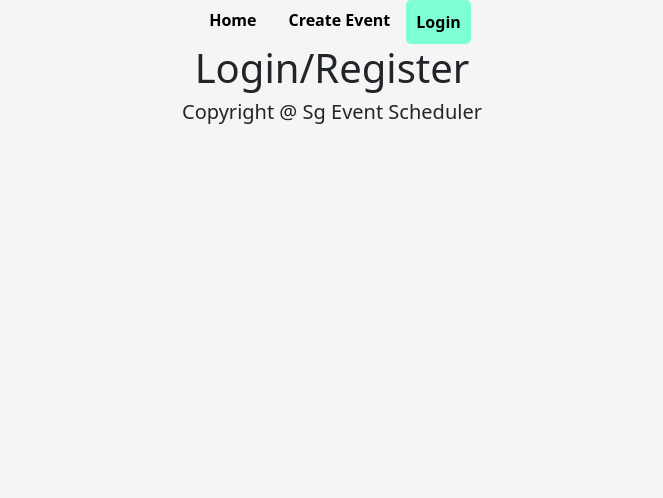
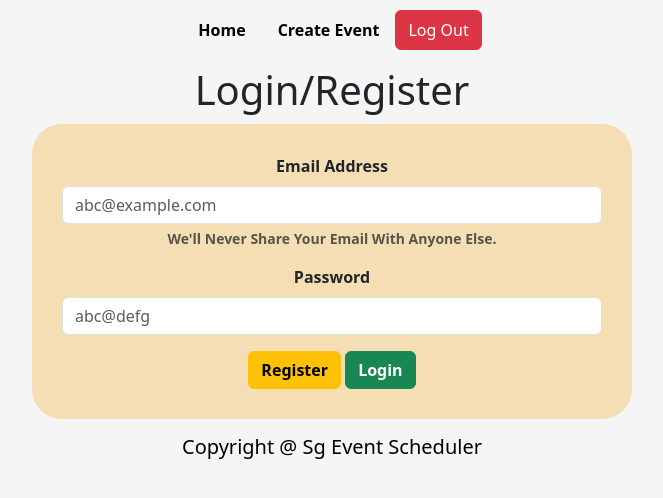
Before and after one commit to soumwadeep/Event-Calendar, a React (Vite) app: page /Login in a window 1280 px wide. Shown: the top 498 px of the page, without its empty margins (308-971 px from the left). Built offline with nearby package versions, Linux system fonts and the light colour scheme; no server answers; sample sign-in values are in the browser's storage.

Commit message:
Added Login Register

```diff
--- a/package.json
+++ b/package.json
@@ -11,10 +11,13 @@
   },
   "dependencies": {
     "date-fns": "^3.2.0",
+    "firebase": "^10.7.2",
     "react": "^18.2.0",
     "react-big-calendar": "^1.8.6",
+    "react-datepicker": "^5.1.0",
     "react-dom": "^18.2.0",
-    "react-router-dom": "^6.21.3"
+    "react-router-dom": "^6.21.3",
+    "sweetalert2": "^11.10.4"
   },
   "devDependencies": {
     "@types/react": "^18.2.43",
--- /dev/null
+++ b/src/components/FirebaseConfig.jsx
@@ -0,0 +1,17 @@
+import { initializeApp } from "firebase/app";
+import { getAuth } from "firebase/auth";
+import { getFirestore } from "firebase/firestore";
+
+const firebaseConfig = {
+  apiKey: "AIzaSyCILNnKp0FKtVEz3TNZlwFAA3eo6qO_m4o",
+  authDomain: "event-scheduler-11708.firebaseapp.com",
+  projectId: "event-scheduler-11708",
+  storageBucket: "event-scheduler-11708.appspot.com",
+  messagingSenderId: "33533737447",
+  appId: "1:33533737447:web:a73e30f4999d9bd79f2542",
+};
+
+// Initialize Firebase
+export const app = initializeApp(firebaseConfig);
+export const auth = getAuth(app);
+export const db = getFirestore(app);
--- a/src/components/Footer.jsx
+++ b/src/components/Footer.jsx
@@ -1,9 +1,13 @@
+import { Link } from "react-router-dom";
+
 const Footer = () => {
   return (
-    <div>
-      <h5>Copyright @ Sg Event Scheduler</h5>
+    <div className="mt-3 fw-bold">
+      <Link className="nav-link" to="/Home">
+        <h5>Copyright @ Sg Event Scheduler</h5>
+      </Link>
     </div>
-  )
-}
+  );
+};
 
-export default Footer
+export default Footer;
--- a/src/components/Navbar.jsx
+++ b/src/components/Navbar.jsx
@@ -1,8 +1,41 @@
 import { NavLink } from "react-router-dom";
+import { auth } from "./FirebaseConfig";
+import { onAuthStateChanged, signOut } from "firebase/auth";
+import { useState } from "react";
+import Swal from "sweetalert2";
 
 const Navbar = () => {
+  const [userEmail, setUserEmail] = useState("");
+  const [isLoggingOut, setIsLoggingOut] = useState(false);
+  onAuthStateChanged(auth, (user) => {
+    if (user) {
+      setUserEmail(user.email);
+    }
+    // else {
+    //   console.log("User Is Not Logged In.");
+    // }
+  });
+
+  const handleLogOut = async (e) => {
+    setIsLoggingOut(true);
+    try {
+      await signOut(auth);
+      Swal.fire(
+        "Logged Out Successfully!",
+        "We Hope To See You Soon...",
+        "success"
+      );
+      window.location.replace("/Login");
+    } catch (e) {
+      Swal.fire("Logged Out Failed!", `${e.message}`, "error");
+      console.log(e);
+    } finally {
+      setIsLoggingOut(false);
+    }
+  };
+
   return (
-    <ul className="nav justify-content-center sticky-top">
+    <ul className="nav justify-content-center sticky-top mb-3">
       <li className="nav-item">
         <NavLink
           to="/Home"
@@ -23,6 +56,15 @@ const Navbar = () => {
           Create Event
         </NavLink>
       </li>
+      {userEmail.length > 0 ? (
+        <button
+          className="btn btn-danger"
+          onClick={handleLogOut}
+          disabled={isLoggingOut}
+        >
+          {isLoggingOut ? "Logging Out..." : "Log Out"}
+        </button>
+      ) : (
         <li className="nav-item">
           <NavLink
             to="/Login"
@@ -33,6 +75,7 @@ const Navbar = () => {
             Login
           </NavLink>
         </li>
+      )}
     </ul>
   );
 };
--- a/src/index.css
+++ b/src/index.css
@@ -1,6 +1,7 @@
 body {
   text-align: center;
   background-color: whitesmoke !important;
+  padding: 10px;
 }
 .nav {
   background: whitesmoke;
@@ -103,8 +104,17 @@ img {
   border-radius: 5px;
   text-decoration: none;
   color: black !important;
+  margin-right: 10px;
 }
 .logo {
   width: 30px;
   height: auto;
 }
+.login-form {
+  max-width: 600px;
+  background: wheat;
+  padding: 30px;
+  border-radius: 30px;
+  margin-top: 10px;
+  font-weight: bold;
+}
--- a/src/pages/CreateEvent.jsx
+++ b/src/pages/CreateEvent.jsx
@@ -1,4 +1,9 @@
+import { useState, useEffect } from "react";
 const CreateEvent = () => {
+  useEffect(() => {
+    document.title = "Create An Event | Event Scheduler";
+    document.description = "Create An Event With Event Scheduler";
+  }, []);
   return (
     <div>
       <h1>Let's Create An Event</h1>
--- a/src/pages/Login.jsx
+++ b/src/pages/Login.jsx
@@ -1,9 +1,129 @@
+import { useState, useEffect } from "react";
+import { auth, db } from "../components/FirebaseConfig";
+import Swal from "sweetalert2";
+import { useNavigate } from "react-router-dom";
+import {
+  createUserWithEmailAndPassword,
+  signInWithEmailAndPassword,
+} from "firebase/auth";
+import { serverTimestamp, setDoc, doc, collection } from "firebase/firestore";
+
 const Login = () => {
+  useEffect(() => {
+    document.title = "Login | Event Scheduler";
+    document.description = "Login To Event Scheduler";
+  }, []);
+
+  const navigate = useNavigate();
+  const [email, setEmail] = useState("");
+  const [password, setPassword] = useState("");
+  const [isSigningIn, setIsSigningIn] = useState(false);
+  const [isSigningUp, setIsSigningUp] = useState(false);
+
+  const handleRegister = async (e) => {
+    e.preventDefault();
+    setIsSigningUp(true);
+    try {
+      // Auth
+      await createUserWithEmailAndPassword(auth, email, password);
+      //   DB
+      const newUserRef = doc(collection(db, "Users"));
+      const data = {
+        EmailId: email,
+        RegisteredAt: serverTimestamp(),
+      };
+      await setDoc(newUserRef, data);
+
+      Swal.fire(
+        "Signed Up Successfully!",
+        `Welcome ${email} To Event Scheduler!`,
+        "success"
+      );
+      window.location.replace("/Home");
+    } catch (e) {
+      Swal.fire("Sign Up Failed!", `${e.message}`, "error");
+    } finally {
+      setEmail("");
+      setPassword("");
+      setIsSigningUp(false);
+    }
+  };
+
+  const handleLogin = async (e) => {
+    e.preventDefault();
+    setIsSigningIn(true);
+    try {
+      await signInWithEmailAndPassword(auth, email, password);
+      Swal.fire(
+        "Signed In Successfully!",
+        `Welcome ${email} To Event Scheduler!`,
+        "success"
+      );
+      window.location.replace("/Home");
+    } catch (e) {
+      Swal.fire("Sign In Failed!", `${e.message}`, "error");
+    } finally {
+      setEmail("");
+      setPassword("");
+      setIsSigningUp(false);
+    }
+  };
+
   return (
     <div>
       <h1>Login/Register</h1>
+      <center>
+        <form className="login-form">
+          <div className="mb-3">
+            <label htmlFor="Email" className="form-label">
+              Email Address
+            </label>
+            <input
+              type="email"
+              className="form-control"
+              placeholder="abc@example.com"
+              aria-describedby="emailHelp"
+              required
+              onChange={(e) => setEmail(e.target.value)}
+            />
+            <div id="emailHelp" className="form-text">
+              We'll Never Share Your Email With Anyone Else.
+            </div>
+          </div>
+          <div className="mb-3">
+            <label htmlFor="Password" className="form-label">
+              Password
+            </label>
+            <input
+              type="password"
+              minLength={8}
+              className="form-control"
+              placeholder="abc@defg"
+              required
+              onChange={(e) => setPassword(e.target.value)}
+            />
+          </div>
+          <button
+            type="submit"
+            className="btn btn-warning fw-bold"
+            onClick={handleRegister}
+            disabled={isSigningUp}
+          >
+            {isSigningUp ? "Registering..." : "Register"}
+          </button>
+          &nbsp;
+          <button
+            type="submit"
+            className="btn btn-success fw-bold"
+            onClick={handleLogin}
+            disabled={isSigningIn}
+          >
+            {isSigningIn ? "Logging In..." : "Login"}
+          </button>
+        </form>
+      </center>
     </div>
-  )
-}
+  );
+};
 
-export default Login
+export default Login;
--- a/src/pages/MyCalendar.jsx
+++ b/src/pages/MyCalendar.jsx
@@ -1,4 +1,5 @@
-import { useState } from "react";
+import { useState, useEffect } from "react";
+import { useNavigate } from "react-router-dom";
 import { Calendar, momentLocalizer } from "react-big-calendar";
 import "react-big-calendar/lib/css/react-big-calendar.css";
 import moment from "moment";
@@ -66,13 +67,18 @@ const initialEvents = [
 ];
 
 const MyCalendar = () => {
+  useEffect(() => {
+    document.title = "Event Scheduler";
+  }, []);
+
   const [events, setEvents] = useState(initialEvents);
+  const navigate = useNavigate();
   const [showModal, setShowModal] = useState(false);
   const [selectedEvent, setSelectedEvent] = useState(null);
   const handleEventClick = (event) => {
     console.log("Event Clicked:", event);
     // setShowModal(true);
-    window.location.replace(`${event.goto}`);
+    navigate(`${event.goto}`);
   };
 
   const handleModalClose = () => {
```
Also changed, not shown: 1 other file (tests, documents, lock files or other folders). Lines whose indentation alone changed are shown as unchanged.
